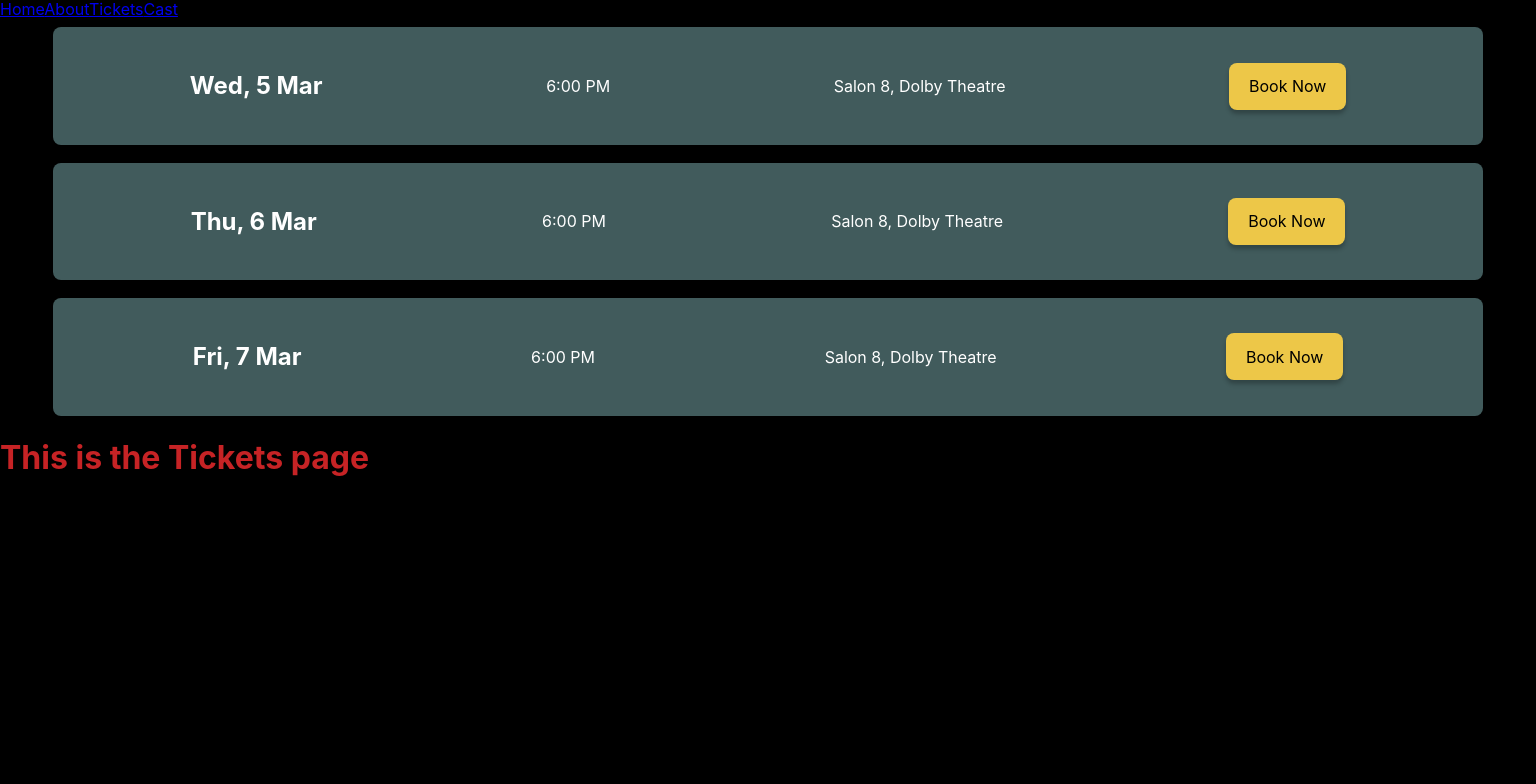
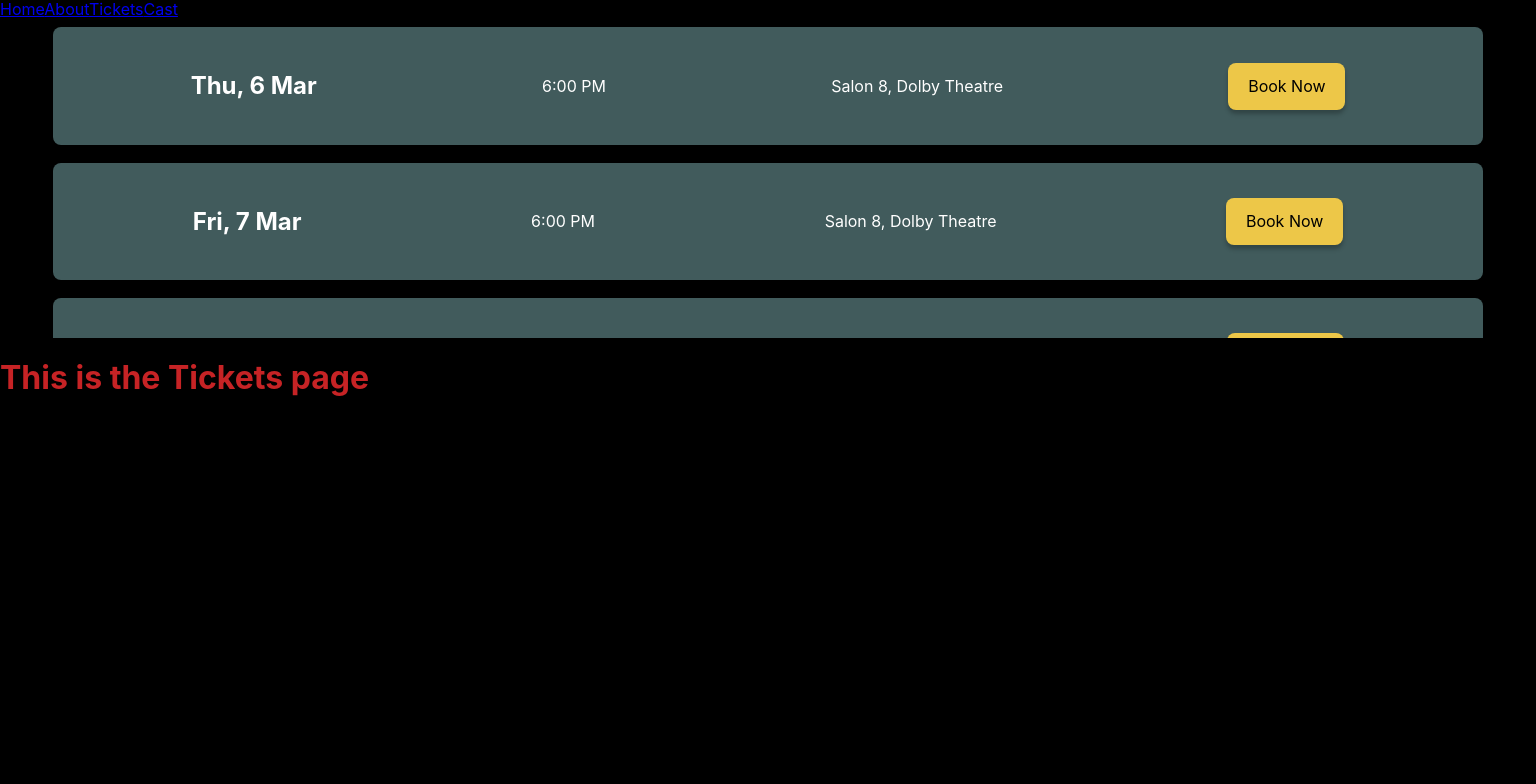
Before and after one commit to mikaelakihl/mi-graphic-tools-assignment2-jurassic-world, a Vue app: page /tickets in a window 1536 px wide. Shown: the top 784 px of the page. Built offline with nearby package versions, Linux system fonts and the light colour scheme.

Commit message:
fix: Small adjustments to sizes

```diff
--- a/src/components/molecules/BookingCard.vue
+++ b/src/components/molecules/BookingCard.vue
@@ -11,7 +11,7 @@ const days = ref<Day[]>([]);
 
 const generateDates = (): void => {
   const today = new Date();
-  for (let i = 0; i < 5; i++) { // Everytime i is less than 5, we generate a new bookingCard, IE we generate 5 days worth of bookings.
+  for (let i = 1; i < 6; i++) { // Everytime i is less than 5, we generate a new bookingCard, IE we generate 5 days worth of bookings.
     const date = new Date();
     date.setDate(today.getDate() + i);
 
@@ -69,7 +69,7 @@ generateDates();
   .bookingCard-wrapper {
     flex-direction: column;
     overflow-y: auto;
-    max-height: 50vh;
+    max-height: 40vh;
 
     .bookingCard {
       width: 86.25rem;
--- a/src/views/TicketView.vue
+++ b/src/views/TicketView.vue
@@ -15,6 +15,6 @@ import BookingCard from '@/components/molecules/BookingCard.vue';
   }
   .ticket {
   background-color: black;
-  height: 100vh;
+  height: 98vh;
 }
 </style>
```
